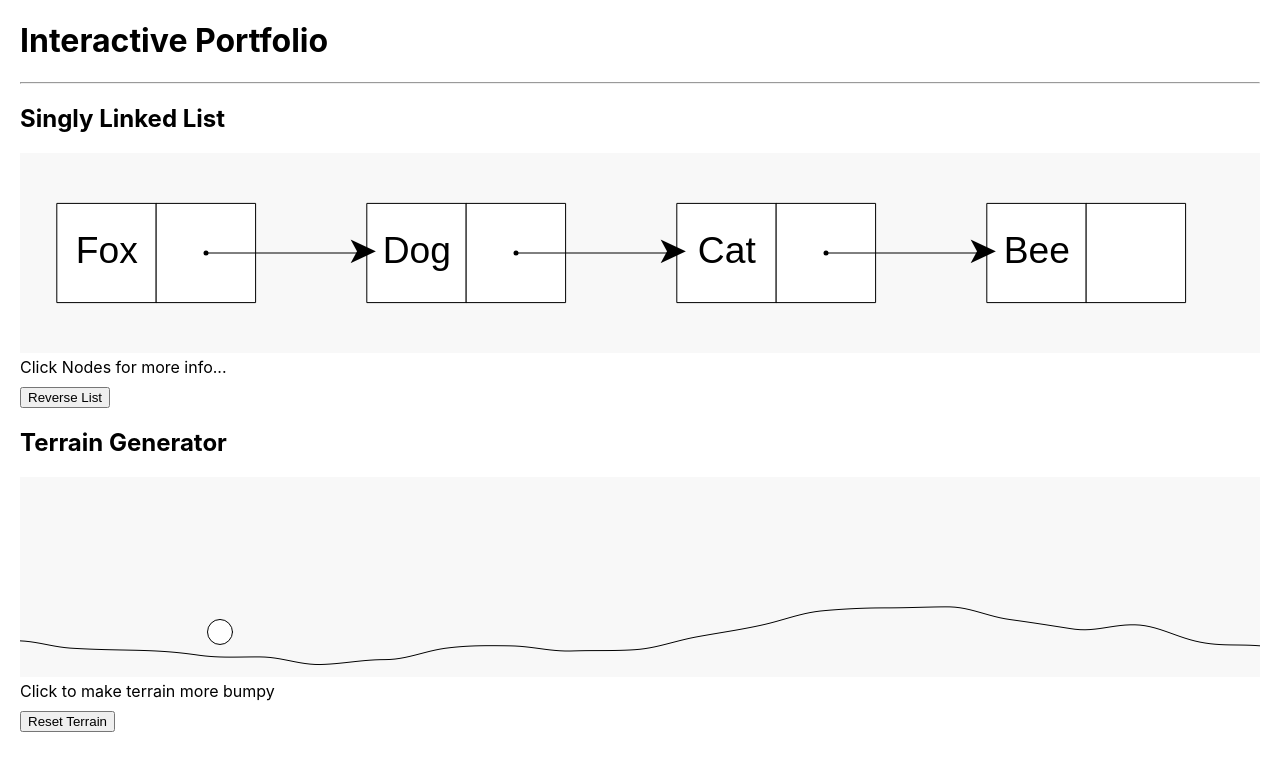
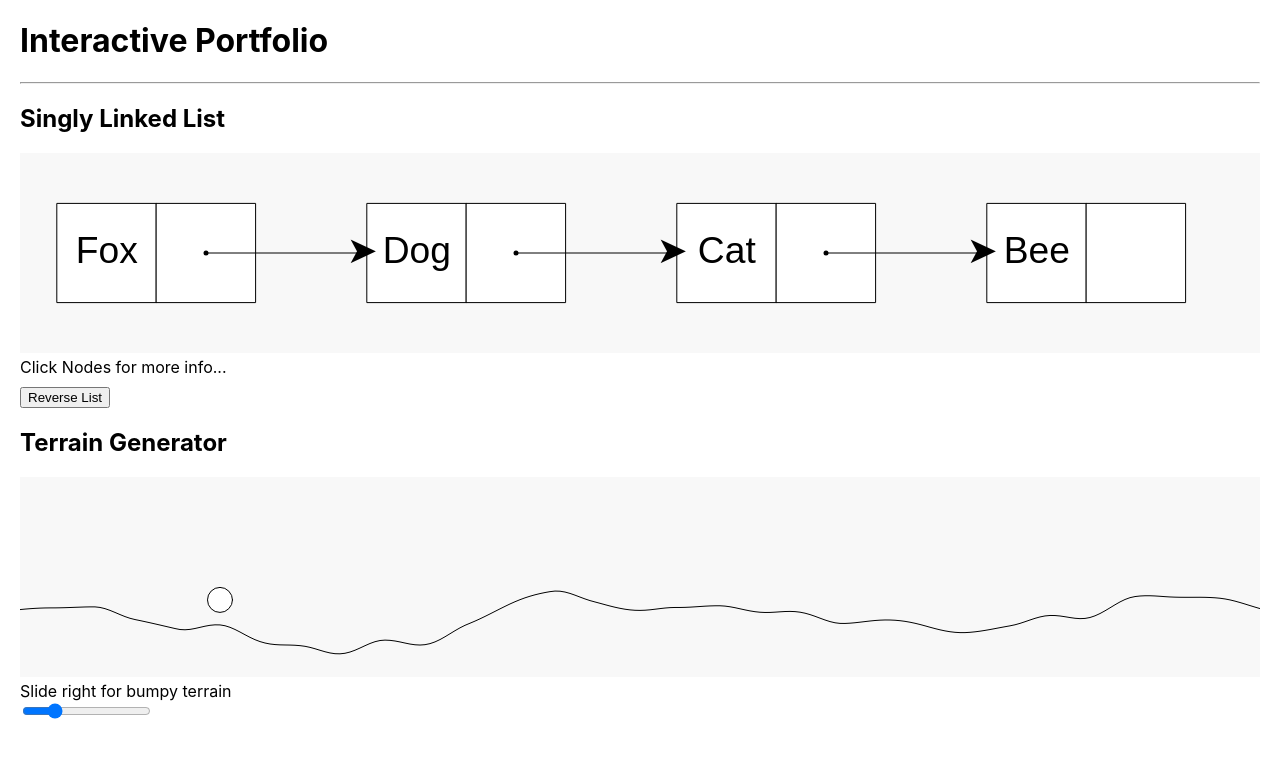
Before and after one commit to elvyscruz/portfolio, a React (Create React App) app: page / in a window 1280 px wide. Shown: the top 770 px of the page. Built offline with nearby package versions, Linux system fonts and the light colour scheme.

Commit message:
added slider for terrain generator component

```diff
--- a/src/P5Canvas.tsx
+++ b/src/P5Canvas.tsx
@@ -17,7 +17,7 @@ function LinkedList(props: Props) {
       return () => {
         s.remove()
       }
-    }, [])
+    }, [props.sketch])
 
   return (
 
--- a/src/sketches/terrainGenerator.tsx
+++ b/src/sketches/terrainGenerator.tsx
@@ -4,10 +4,10 @@ import P5 from 'p5';
 let y: number
 let start = 0
 let offset = 0
-let inc = 0.01
 
-let infoPanel: P5.Element
-let btnReset: P5.Element
+
+
+let slider: P5.Element
 
 
 // export p5 sketch
@@ -19,12 +19,8 @@ export default function sketch(p5: P5) {
     p5.createCanvas(appSize.width, 200).parent('terrainGenerator') // Create Canvas
     p5.noFill()
 
-    infoPanel = p5.createDiv('Click to make terrain more bumpy').parent('#terrainGenerator')
-    btnReset = p5.createButton('Reset Terrain').parent('#terrainGenerator')
-    btnReset.style('margin-top:10px')
-    btnReset.mousePressed(() => {
-      inc = 0.01
-    })
+    p5.createDiv('Slide right for bumpy terrain').parent('#terrainGenerator')
+    slider = p5.createSlider(0.005, 0.05, 0.01, 0.01).parent('#terrainGenerator')
 
   }
 
@@ -39,7 +35,7 @@ export default function sketch(p5: P5) {
     for (let x = 0; x <= p5.width; x += 5) {
       y = p5.noise(offset) * p5.height + 50
       p5.vertex(x, y)
-      offset += inc
+      offset += Number(slider.value())
       if (x === 200) {
         p5.push()
         p5.fill("white")
@@ -50,7 +46,7 @@ export default function sketch(p5: P5) {
     }
     p5.endShape()
 
-    start += inc
+    start += Number(slider.value())
 
   }
 
@@ -60,11 +56,6 @@ export default function sketch(p5: P5) {
     p5.resizeCanvas(appSize.width, 200) // resize canvas to div
   }
 
-  p5.mousePressed = function () {
-
-    inc += 0.01
-
-  }
 
 
 }
```
Also changed, not shown: 7 other files (tests, documents, lock files or other folders).
